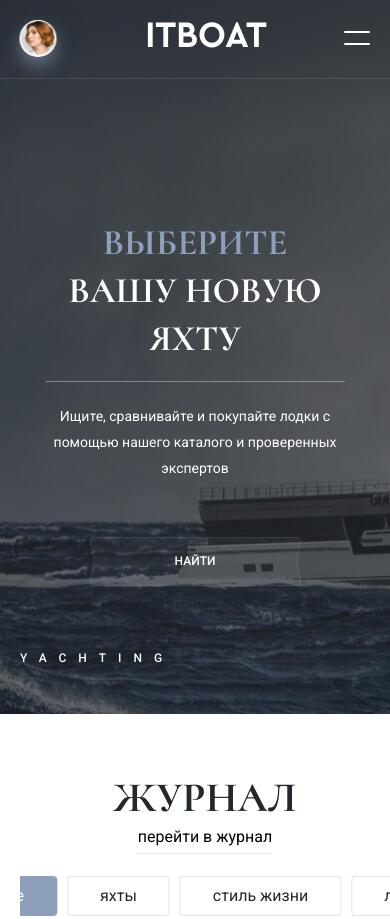
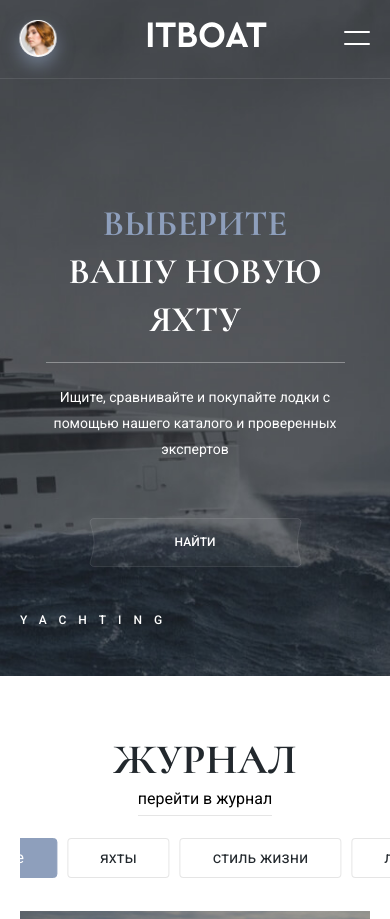
Before and after one commit to Yauheny-Bychkou/Test-River, a website built with webpack: page src/index.html in a window 390 px wide. Shown: the top 919 px of the page. Built offline with nearby package versions, Linux system fonts and the light colour scheme.

Commit message:
fix: bg greeting height

```diff
--- a/src/modules/components/sectionGreeting/media.scss
+++ b/src/modules/components/sectionGreeting/media.scss
@@ -1,4 +1,7 @@
 @media (max-width: 1300px) {
+  .greeting {
+    height: 602px;
+  }
   .panel__button-greeting {
     display: block;
     margin-top: 65px;
@@ -37,3 +40,8 @@
     margin-top: 56px !important;
   }
 }
+@media (max-width: 750px) {
+  .greeting {
+    height: 676px;
+  }
+}
--- a/src/modules/components/sectionGreeting/style.scss
+++ b/src/modules/components/sectionGreeting/style.scss
@@ -8,7 +8,7 @@
   font-style: normal;
   overflow: hidden;
   // background-attachment: fixed;
-  // background-position: center;
+  background-position: center;
 }
 .container-greeting {
   width: 100%;
```
